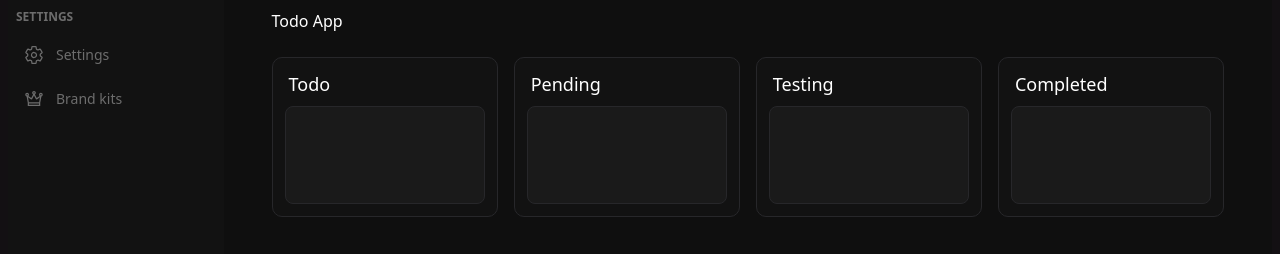
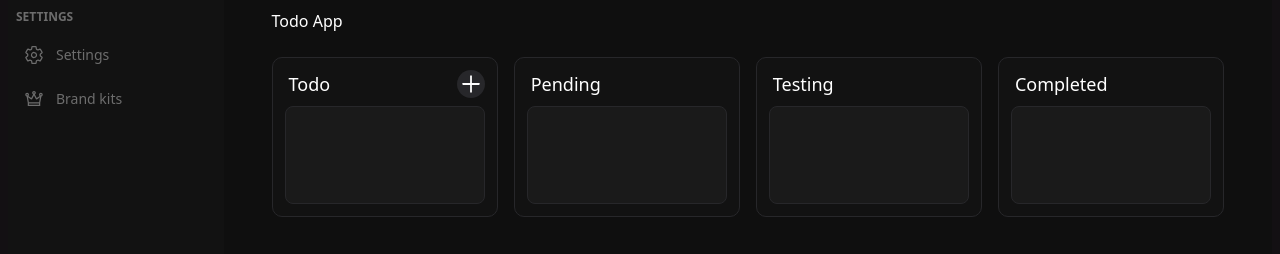
Before and after one commit to SaqibFarhanProgrammer/Doable-Task-Manager, a React (Vite) app: page /work/board in a window 1280 px wide. Shown: the part 175-429 px from the top of the page. Built offline with nearby package versions, Linux system fonts and the light colour scheme.

Commit message:
add files

```diff
--- a/src/Web-App/management/sections/Board/Board.tsx
+++ b/src/Web-App/management/sections/Board/Board.tsx
@@ -1,3 +1,5 @@
+import { AiOutlinePlus } from "react-icons/ai";
+
 function Board() {
   return (
     <div className="px-12 py-8 flex flex-col gap-6 text-white h-[87%]">
@@ -6,9 +8,16 @@ function Board() {
 
       <div className="board flex gap-4 justify-between h-[66vh] w-full">
         <div className="board-child bg-[#121212] w-[24%] h-[20vh] rounded-lg border border-zinc-800 p-3 flex flex-col">
+            <div className="flex justify-between items-start text-2xl">
+
           <h2 className="text-lg font-medium capitalize mb-2 px-1">Todo</h2>
-          <div className="flex-1 bg-[#1a1a1a] rounded-md border border-zinc-800">
+          <div className="h-7 w-7 bg-zinc-800 flex justify-center items-center rounded-full cursor-pointer hover:bg-zinc-600 transition-all duration-200">
+
+          <AiOutlinePlus className=" mx-auto" />
           </div>
+            </div>
+
+          <div className="flex-1 bg-[#1a1a1a] rounded-md border border-zinc-800"></div>
         </div>
 
         <div className="board-child bg-[#121212] w-[24%] h-[20vh] rounded-lg border border-zinc-800 p-3 flex flex-col">
@@ -22,7 +31,9 @@ function Board() {
         </div>
 
         <div className="board-child bg-[#121212] w-[24%] h-[20vh] rounded-lg border border-zinc-800 p-3 flex flex-col">
-          <h2 className="text-lg font-medium capitalize mb-2 px-1">Completed</h2>
+          <h2 className="text-lg font-medium capitalize mb-2 px-1">
+            Completed
+          </h2>
           <div className="flex-1 bg-[#1a1a1a] rounded-md border border-zinc-800"></div>
         </div>
       </div>
```
